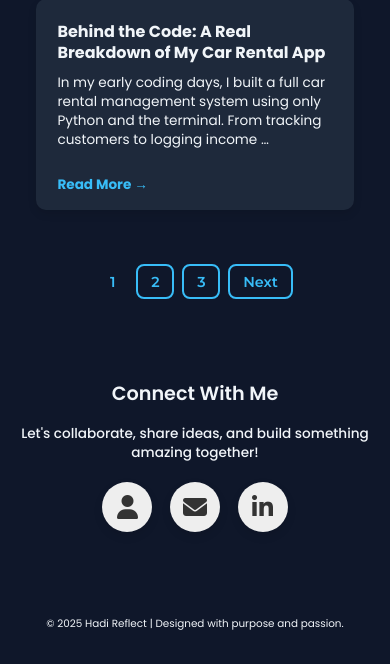
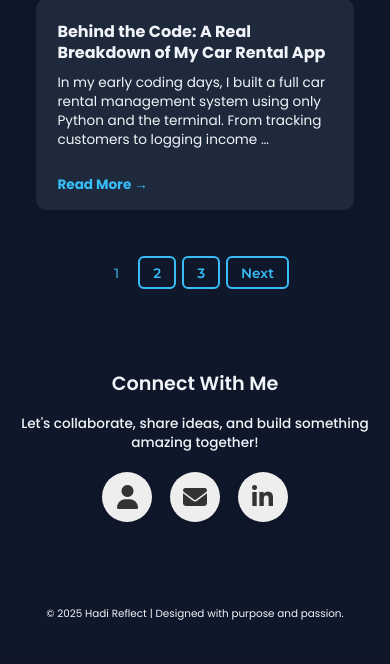
Before and after one commit to AbdulHadi-Programmer/Blogging-Website, a Django app: page / in a window 390 px wide. Shown: the part 1858-2522 px from the top of the page. After the commit the page ends 2478 px from the top, so only its background shows below. Run offline with Django 5.2, Linux system fonts and the light colour scheme; data comes from the database, SQL or seed files in the repository; parts of the project's set-up code (start-up, migrations or seed data) failed here and were passed over.

Commit message:
make more changes to the design

```diff
--- a/blog_project/templates/blog_list.html
+++ b/blog_project/templates/blog_list.html
@@ -313,16 +313,16 @@ html {
 
 /* Pagination : */
 
-.pagination {
+/* .pagination {
   display: flex;
   justify-content: center;
   align-items: center;
   gap: 1rem;
-  margin: 3rem 0 2rem 0; /* extra top margin for spacing below posts */
+  margin: 3rem 0 2rem 0;
   font-family: 'Montserrat', sans-serif;
   font-weight: 600;
   color: var(--accent);
-  flex-wrap: wrap; /* allow wrapping on smaller screens */
+  flex-wrap: wrap;
 }
 
 .pagination a {
@@ -332,7 +332,7 @@ html {
   text-decoration: none;
   color: var(--accent);
   transition: background-color 0.3s, color 0.3s;
-  white-space: nowrap; /* prevent breaking inside page numbers */
+  white-space: nowrap;
 }
 
 .pagination a:hover {
@@ -347,7 +347,7 @@ html {
   white-space: nowrap;
 }
 
-/* Responsive adjustments */
+
 @media (max-width: 480px) {
   .pagination {
     gap: 0.5rem;
@@ -358,6 +358,83 @@ html {
   .pagination span {
     padding: 0.4rem 0.8rem;
     font-size: 0.9rem;
+  }
+} */
+
+.pagination {
+  display: flex;
+  justify-content: center;
+  align-items: center;
+  gap: clamp(0.5rem, 2vw, 1rem); /* smooth spacing for all sizes */
+  margin: clamp(1.5rem, 4vw, 3rem) 0 clamp(1rem, 2vw, 2rem) 0;
+  font-family: 'Montserrat', sans-serif;
+  font-weight: 600;
+  color: var(--accent);
+  flex-wrap: wrap;
+}
+
+.pagination a,
+.pagination span {
+  padding: clamp(0.4rem, 1vw, 0.6rem) clamp(0.8rem, 2vw, 1.2rem);
+  font-size: clamp(0.85rem, 1.2vw, 1rem);
+  border-radius: 8px;
+  text-decoration: none;
+  white-space: nowrap;
+  transition: background-color 0.3s, color 0.3s, border-color 0.3s, transform 0.2s ease;
+}
+
+/* Links */
+.pagination a {
+  border: 2px solid var(--accent);
+  color: var(--accent);
+  background-color: transparent;
+}
+
+.pagination a:hover {
+  background-color: var(--accent);
+  color: var(--bg);
+  transform: translateY(-1px);
+}
+
+/* Active page */
+.pagination a.active {
+  background-color: var(--accent);
+  color: var(--bg);
+  border-color: var(--accent);
+  font-weight: 700;
+}
+
+/* Span (disabled or separator) */
+.pagination span {
+  color: var(--accent);
+  opacity: 0.7;
+}
+
+/* Light theme overrides */
+.light-theme .pagination a {
+  border-color: var(--link);
+  color: var(--link);
+}
+
+.light-theme .pagination a:hover,
+.light-theme .pagination a.active {
+  background-color: var(--link);
+  color: var(--text);
+}
+
+.light-theme .pagination span {
+  color: var(--link);
+}
+
+/* Mobile fine-tuning */
+@media (max-width: 480px) {
+  .pagination {
+    gap: 0.4rem;
+  }
+
+  .pagination a,
+  .pagination span {
+    border-radius: 6px;
   }
 }
 
--- a/blog_project/templates/index.html
+++ b/blog_project/templates/index.html
@@ -6,6 +6,7 @@
   --text: #f1f5f9;
   --accent: #38bdf8;
   --link: #3da9fc;
+  --pagination-text: #38bdf8;
 }
 
 .light-theme {
@@ -13,6 +14,7 @@
   --text: #0f172a;
   --accent: #0ea5e9;
   --link: #0077b6;
+  --pagination-text: #0f172a;
 }
 
 body {
@@ -118,11 +120,11 @@ nav a {
 
 @media (max-width: 420px) {
   header .logo-text {
-    font-size: 1.5rem;
+    font-size: 1.3rem;
   }
 }
 .hamburger {
-  font-size: 2rem; /* default desktop */
+  font-size: 1.5rem; /* default desktop */
 }
 
 @media (max-width: 768px) {
```
